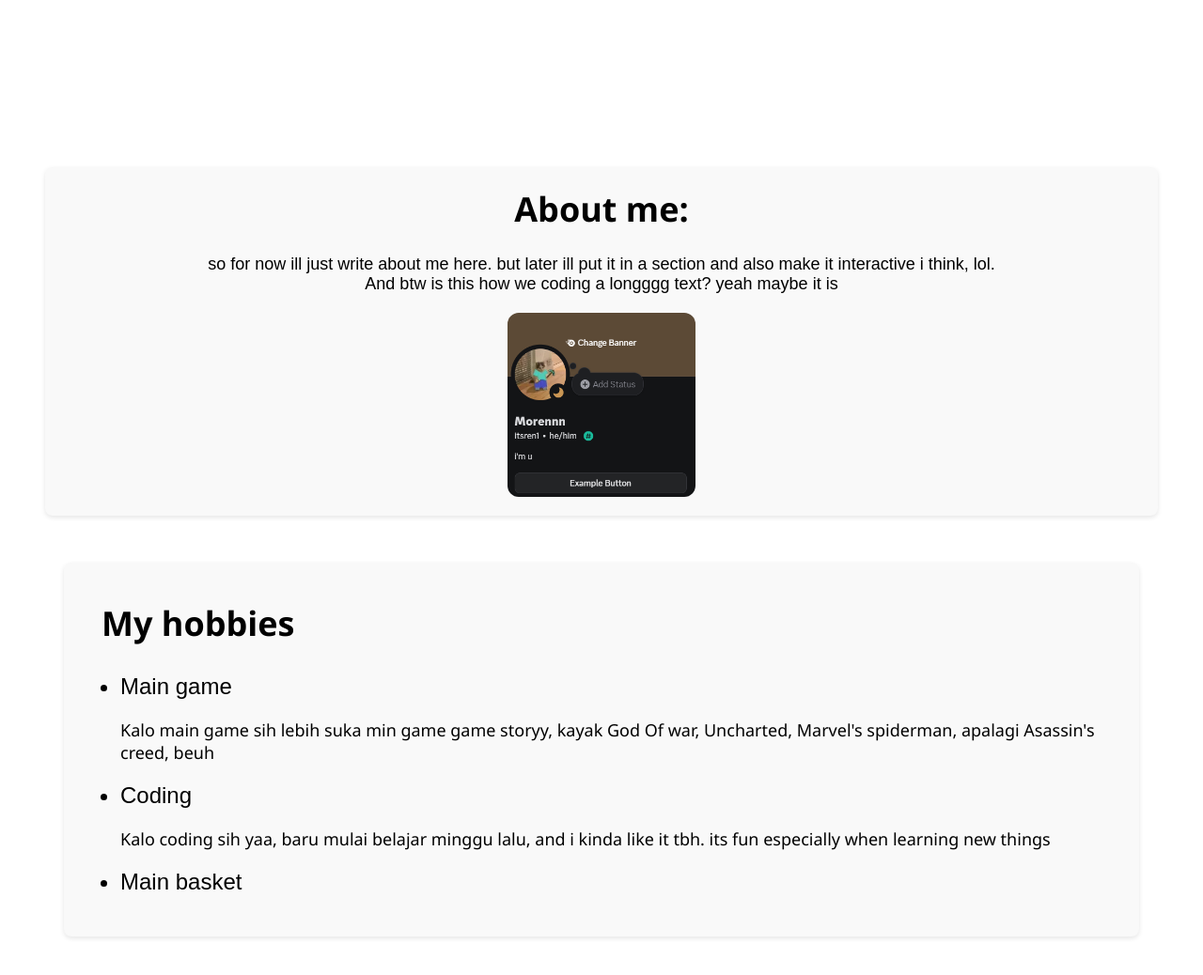
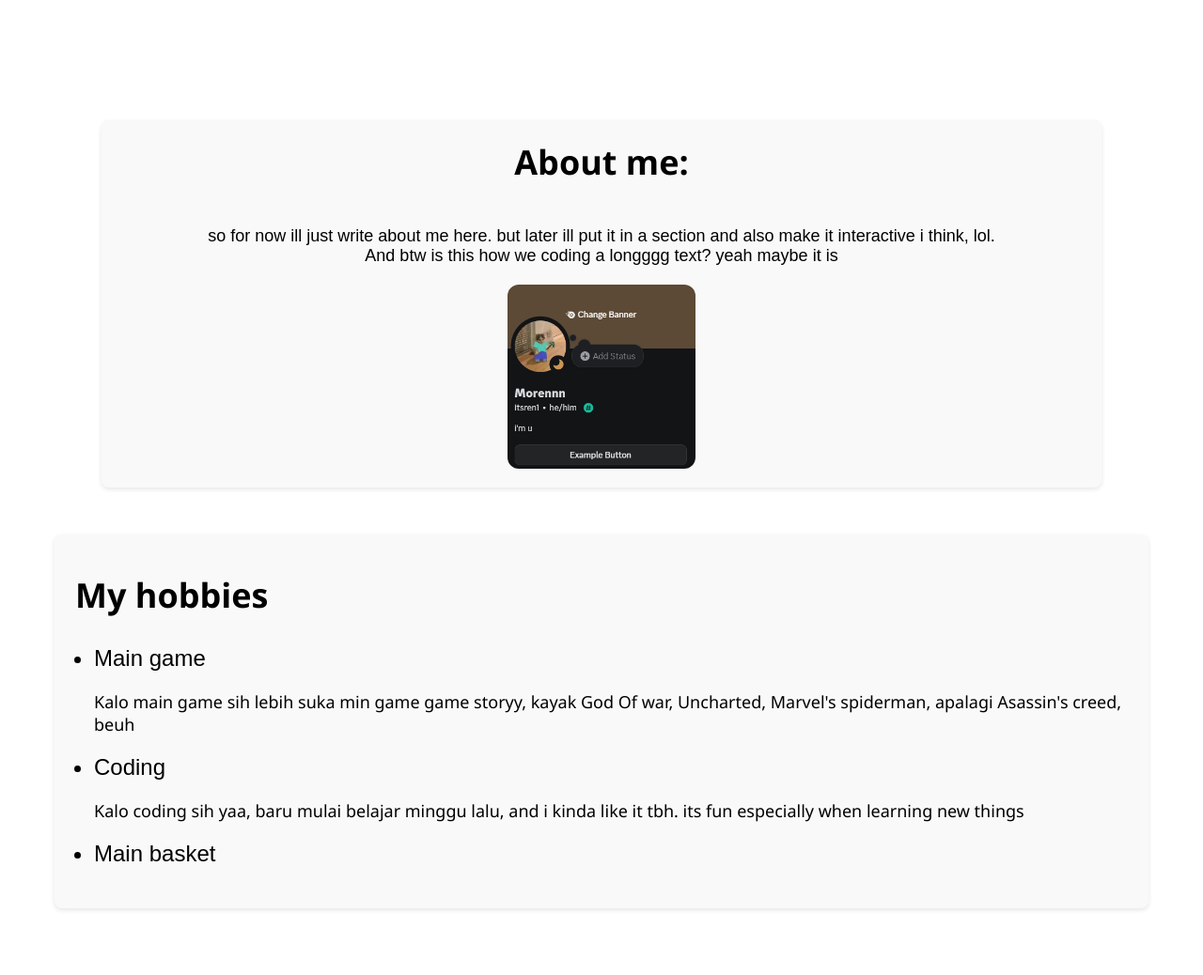
Before and after one commit to Molen-beep/M, a plain HTML site: page index.html in a window 1280 px wide. Shown: the part 680-1718 px from the top of the page at 94% size. After the commit the page ends 1697 px from the top, so only its background shows below. Drawn offline with Linux system fonts and the light colour scheme.

Commit message:
Add files via upload

```diff
--- a/style.css
+++ b/style.css
@@ -44,10 +44,13 @@ body {
 #infome {
   color: black;
   font-family: "arial", sans-serif;
-  margin: 50px 40px;
   padding: 20px;
   background-color: #f9f9f9;
   border-radius: 8px;
+  margin: 0 100px;
+  display: flex;
+  align-items: center;
+  flex-direction: column;
   box-shadow: 0 2px 5px rgba(0, 0, 0, 0.1);
 }
 
@@ -77,9 +80,10 @@ body {
 
 .bagian-kesukaan {
   font-family: "Courier New", Courier, monospace;
-  margin: 50px 60px;
+  margin: 50px 50px;
   padding: 20px;
   padding-top: 10px;
+  padding-inline: 2px;
   background-color: #f9f9f9;
   border-radius: 8px;
   box-shadow: 0 2px 5px rgba(0, 0, 0, 0.1);
```
